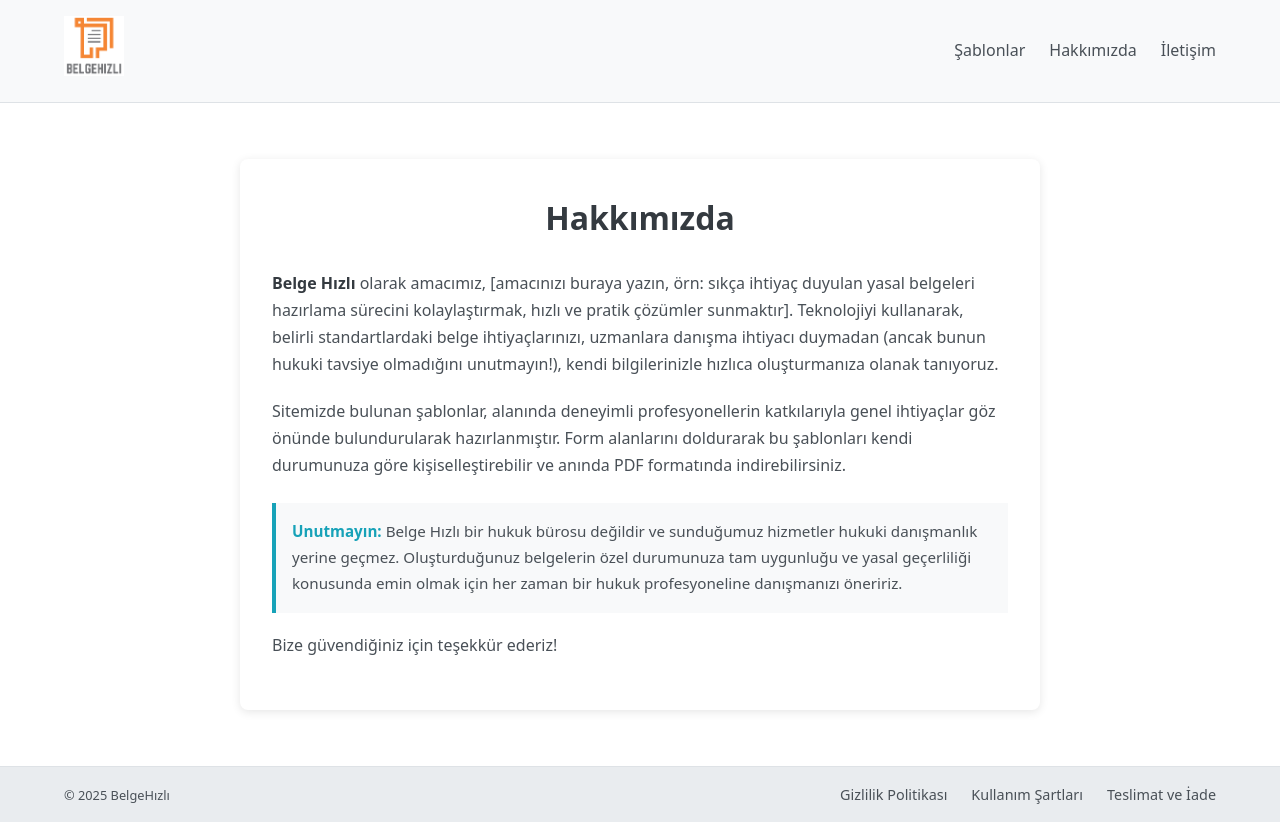
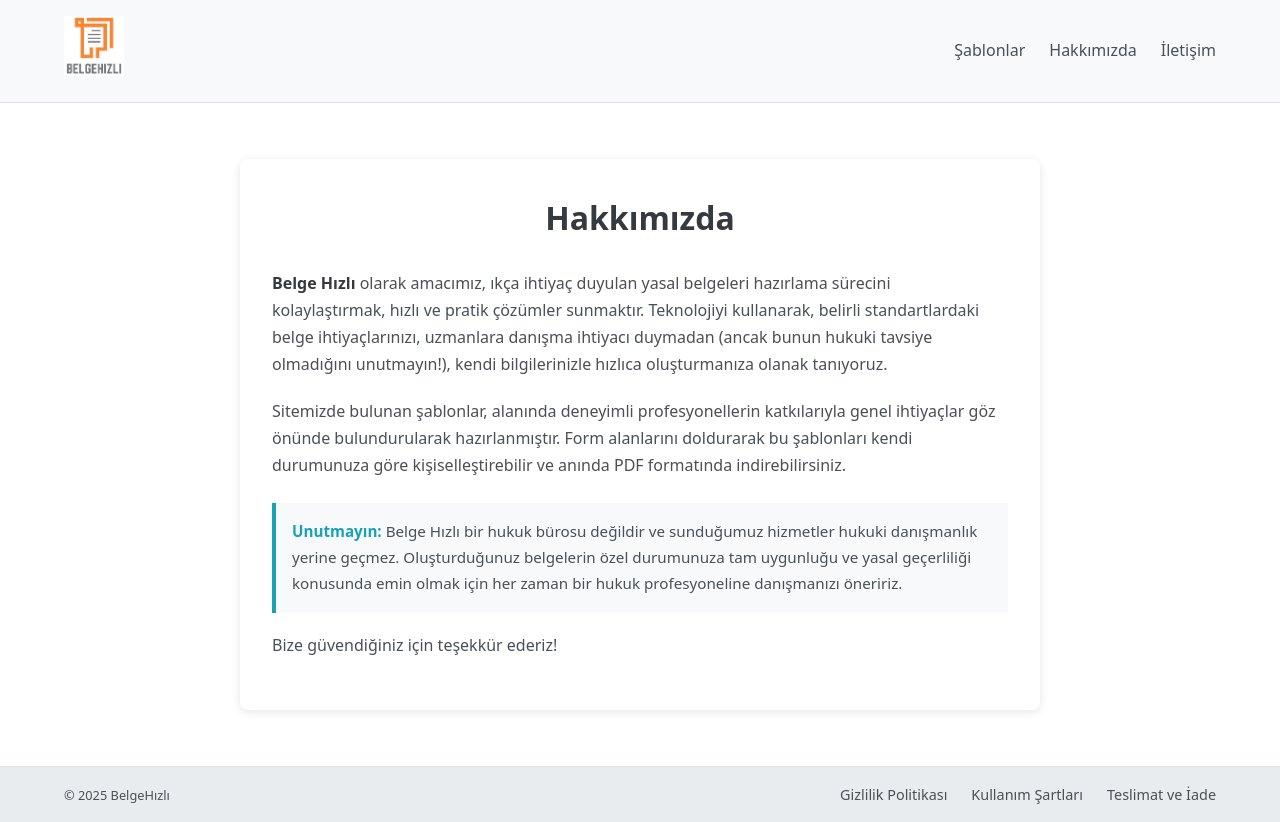
Before and after one commit to gorkemu/belge-hizli, a React (Vite) app in the folder frontend/: page /hakkimizda in a window 1280 px wide. Built offline with nearby package versions, Linux system fonts and the light colour scheme; no server answers.

Commit message:
update aboutus

```diff
--- a/frontend/src/components/AboutUs.jsx
+++ b/frontend/src/components/AboutUs.jsx
@@ -12,8 +12,8 @@ function AboutUs() {
 
       {/* Paragraf stilini uygula */}
       <p className={styles.paragraph}>
-        <strong>{siteName}</strong> olarak amacımız, [amacınızı buraya yazın, örn: sıkça ihtiyaç duyulan yasal belgeleri
-        hazırlama sürecini kolaylaştırmak, hızlı ve pratik çözümler sunmaktır]. Teknolojiyi kullanarak,
+        <strong>{siteName}</strong> olarak amacımız, ıkça ihtiyaç duyulan yasal belgeleri
+        hazırlama sürecini kolaylaştırmak, hızlı ve pratik çözümler sunmaktır. Teknolojiyi kullanarak,
         belirli standartlardaki belge ihtiyaçlarınızı, uzmanlara danışma ihtiyacı duymadan (ancak bunun hukuki tavsiye olmadığını unutmayın!),
         kendi bilgilerinizle hızlıca oluşturmanıza olanak tanıyoruz.
       </p>
```
